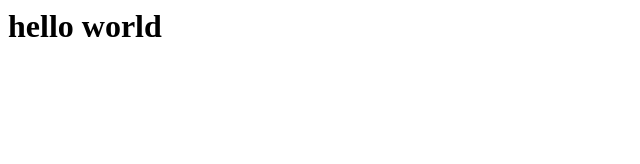
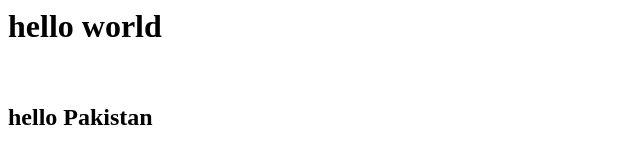
Before and after one commit to Nabeel-hub685/localRepo, a plain HTML site: page index.html in a window 1280 px wide. Shown: the whole page, without its empty margins (0-640 px from the left). Drawn offline with Linux system fonts and the light colour scheme.

Commit message:
html updated

```diff
--- a/index.html
+++ b/index.html
@@ -1 +1,3 @@
 <h1>hello world</h1>
+<br>
+<h2>hello Pakistan</h2>
```
